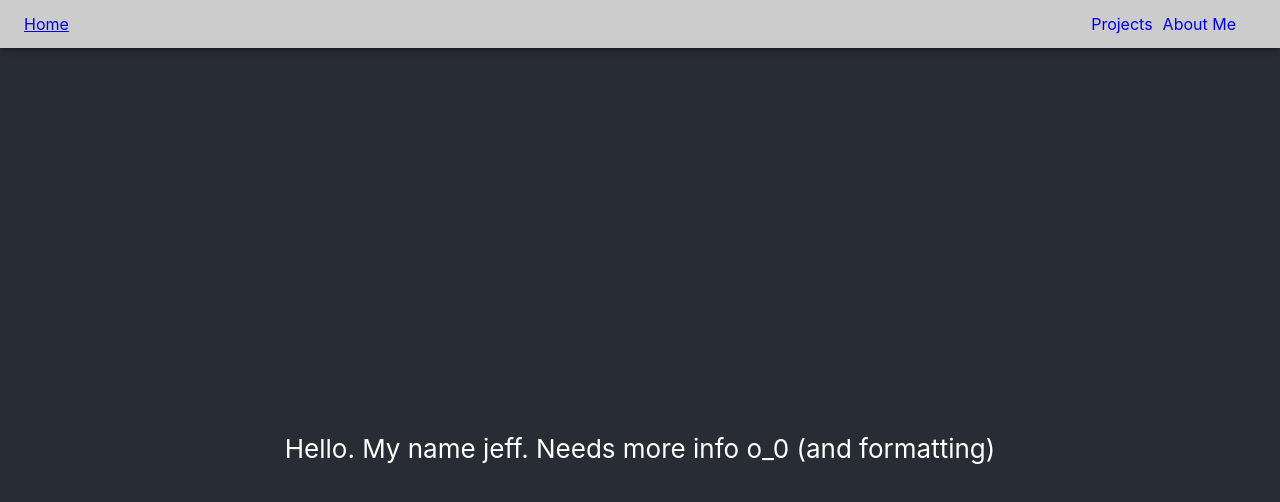
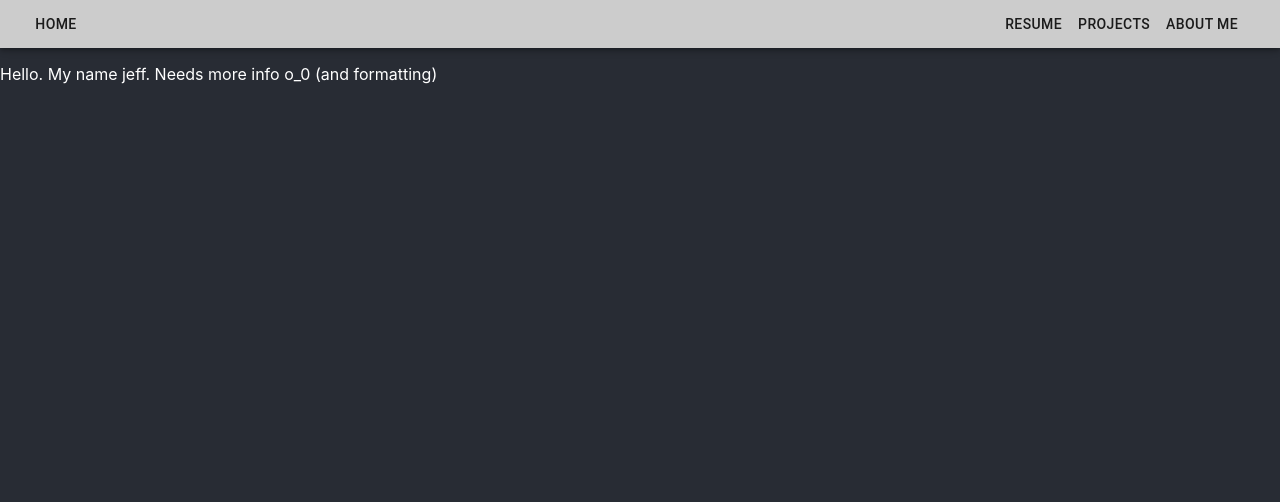
Before and after one commit to jeffh1996/website, a React (Create React App) app: page /about in a window 1280 px wide. Shown: the top 502 px of the page. Built offline with nearby package versions, Linux system fonts and the light colour scheme.

Commit message:
Format changes

```diff
--- a/src/App.css
+++ b/src/App.css
@@ -1,21 +1,17 @@
-.App {
-  text-align: center;
-}
-
 .App-logo {
   height: 40vmin;
   pointer-events: none;
 }
 
-.body {
+.linkedin-logo {
+  height: 10vmin;
+}
+
+.main-content {
   background-color: #282c34;
   min-height: 100vh;
   display: flex;
   flex-direction: column;
-  align-items: center;
-  justify-content: center;
-  font-size: calc(10px + 2vmin);
-  color: white;
 }
 
 .App-link {
--- a/src/App.js
+++ b/src/App.js
@@ -4,6 +4,7 @@ import Header from './components/header.js';
 import placeholderPage from './components/underconstruction.js';
 import history from './components/history';
 import Homepage from './components/homePage.js'
+import resumePage from './components/resume.js'
 import aboutPage from './components/about.js'
 import './App.css';
 
@@ -11,14 +12,17 @@ class App extends React.Component {
   render() {
     return (
       <Router history={history}>
-        <div className="App">
+        <div>
           <Header/>
+          <div className="main-content">
             <Switch>
               <Route path="/website" exact component={Homepage} />
+              <Route path="/resume" exact component={resumePage} />
               <Route path="/about" exact component={aboutPage} />
               <Route path="/website/placeholder" exact component={placeholderPage} />
               <Route path="*" component={placeholderPage} />
             </Switch>
+          </div>
         </div>
       </Router>
     );
--- a/src/components/about.js
+++ b/src/components/about.js
@@ -1,14 +1,13 @@
 import React from 'react';
+import '../style/about.css';
 
 class aboutPage extends React.Component {
   render() {
     return (
       <div className="about">
-        <div className="body">
-          <p>
-            Hello. My name jeff. Needs more info o_0 (and formatting)
-          </p>
-        </div>
+        <p>
+          Hello. My name jeff. Needs more info o_0 (and formatting)
+        </p>
       </div>
     );
   }
--- a/src/components/header.js
+++ b/src/components/header.js
@@ -1,7 +1,7 @@
 import React from "react";
 import "../style/header.css";
 import { Link } from 'react-router-dom';
-import { AppBar, Toolbar } from '@material-ui/core';
+import { AppBar, Button, Toolbar } from '@material-ui/core';
 
 class Header extends React.Component {
   render() {
@@ -9,16 +9,27 @@ class Header extends React.Component {
       <AppBar position="sticky" className="nav-bar">
         <Toolbar variant="dense">
         <span>
-          <Link to = "/website" >
-            Home
+          <Link to = "/website"  className="button-links">
+            <Button>
+                Home
+            </Button>
           </Link>
         </span>
-        <span className="right-items">
-          <Link to = "/projects" className="right-items">
-            Projects
+        <span className="right-menu">
+          <Link to = "/resume" className="button-links">
+            <Button>
+                Resume
+            </Button>
           </Link>
-          <Link to = "/about" className="right-items">
-            About Me
+          <Link to = "/projects" className="button-links">
+            <Button>
+                Projects
+            </Button>
+          </Link>
+          <Link to = "/about" className="button-links">
+            <Button>
+                About Me
+            </Button>
           </Link>
         </span>
         </Toolbar>
--- a/src/components/homePage.js
+++ b/src/components/homePage.js
@@ -1,19 +1,19 @@
 import React from 'react';
 import { Link } from 'react-router-dom'
-import '../App.css';
+import '../style/homepage.css';
 import linkedinLogo from '../assets/LI-In-Bug.png'
 
 class Homepage extends React.Component {
   render() {
     return (
-      <div className="body">
+      <div className="homepage">
         Placeholder Image
         <img src={"https://i.pinimg.com/originals/20/96/a8/2096a814ec36007159260d1e8de5b6ae.jpg"} className="App-logo" alt="logo" />
         <p>
           Welcome to my website
         </p>
         <a href="https://www.linkedin.com/in/jeffery-huo-115165145/" >
-          <img src={linkedinLogo} className="App-logo" alt="logo"/>
+          <img src={linkedinLogo} className="linkedin-logo" alt="logo"/>
         </a>
       </div>
     )
--- /dev/null
+++ b/src/components/resume.js
@@ -0,0 +1,15 @@
+import React from 'react';
+
+class resumePage extends React.Component {
+  render() {
+    return (
+      <div className="resume">
+          <p>
+            Paste resume here
+          </p>
+      </div>
+    );
+  }
+}
+
+export default resumePage;
--- a/src/components/underconstruction.js
+++ b/src/components/underconstruction.js
@@ -4,11 +4,9 @@ class placeholderPage extends React.Component {
   render() {
     return (
       <div className="testPage">
-        <div className="body">
-          <p>
-            This page is under construction or does not exist :(
-          </p>
-        </div>
+        <p>
+          This page is under construction or does not exist :(
+        </p>
       </div>
     );
   }
--- /dev/null
+++ b/src/style/about.css
@@ -0,0 +1,5 @@
+.about {
+  align-items: left;
+  justify-content: left;
+  color: white;
+}
--- a/src/style/header.css
+++ b/src/style/header.css
@@ -1,10 +1,14 @@
 .nav-bar {
-    background-color: #cccccc !important;
+  background-color: #cccccc !important;
 }
 
-.right-items {
-    text-decoration: none;
-    margin-right: 10px;
-    margin-left: auto;
-    align-items: flex-end;
+.right-menu {
+  margin-right: 10px;
+  margin-left: auto;
+  display: inline-block;
+  align-items: flex-end;
 }
+
+.button-links {
+  text-decoration: none;
+}
--- /dev/null
+++ b/src/style/homepage.css
@@ -0,0 +1,7 @@
+.homepage {
+  display: flex;
+  flex-direction: column;
+  align-items: center;
+  justify-content: center;
+  color: white;
+}
```
Lines whose indentation alone changed are shown as unchanged.
